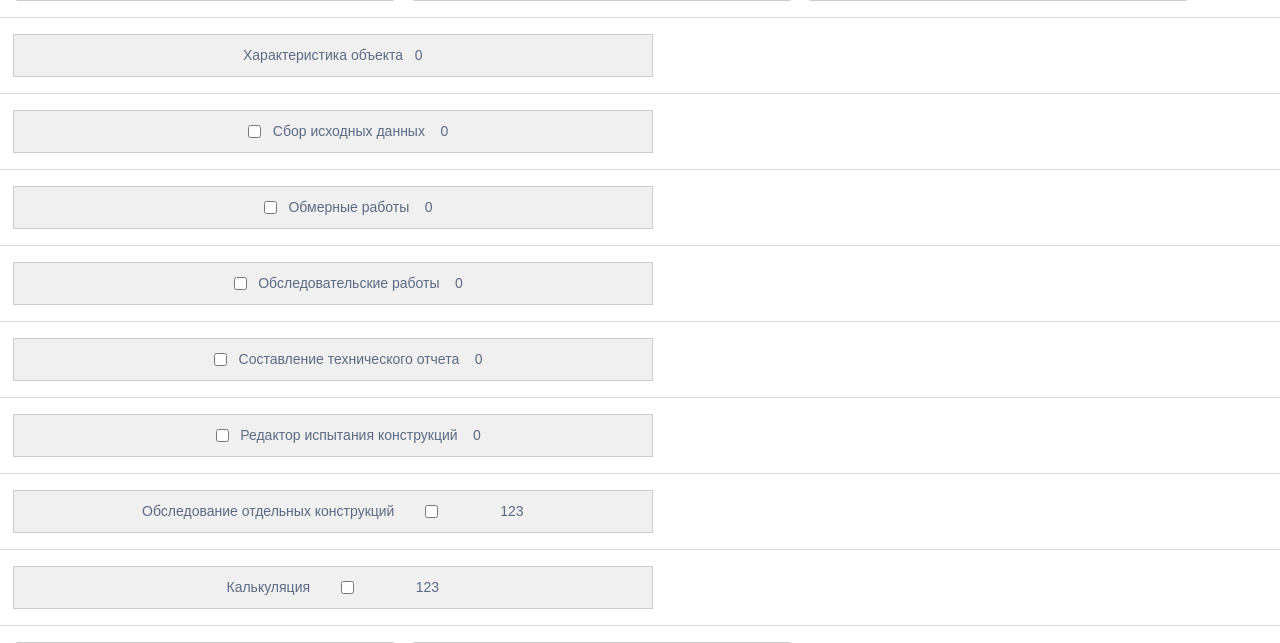
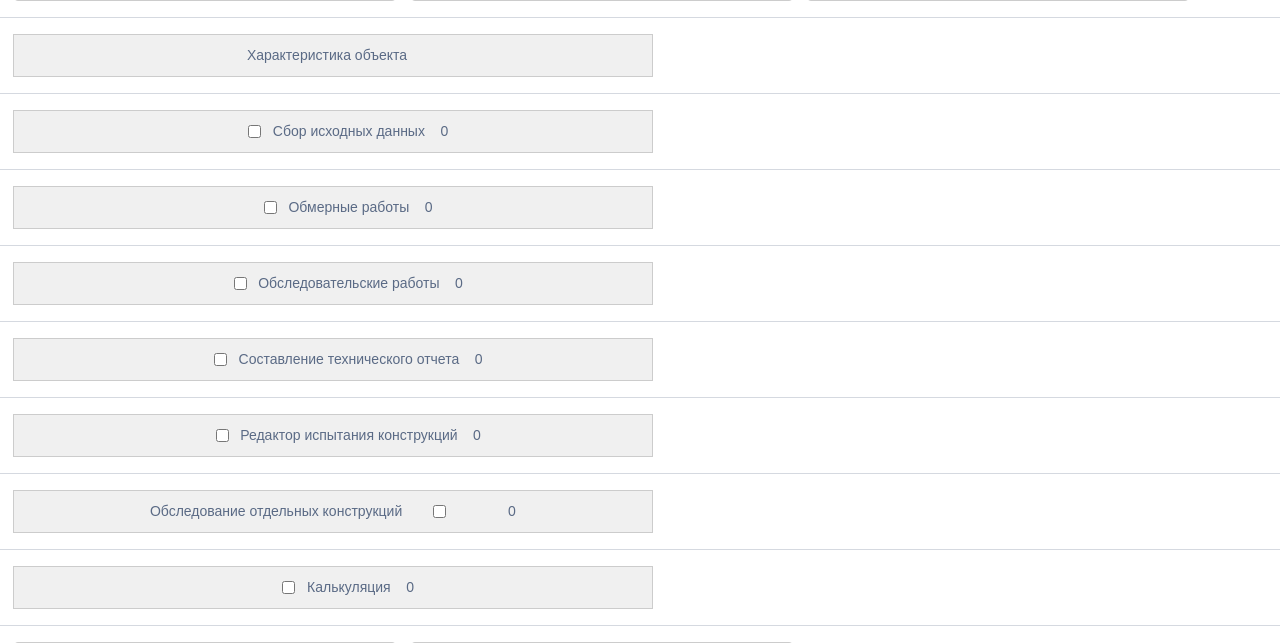
Before and after one commit to Nikitosia1996/iziscom, a PHP site: page /index.php?smetaPodryad in a window 1280 px wide. Shown: the part 652-1295 px from the top of the page. Run offline with PHP 8.4, Linux system fonts and the light colour scheme; data comes from the database, SQL or seed files in the repository; data that the repository does not hold is empty; some libraries are stand-ins or nearby versions.

Commit message:
калькуляция шапка

```diff
--- a/app/pages/smeta/smetaPodryad.php
+++ b/app/pages/smeta/smetaPodryad.php
@@ -8,6 +8,8 @@ $obsledRab = 0;
 $sostTech = 0;
 $redaktorCons = 0;
 $calculacia = 0;
+$calcalcres = 0;
+
 
 
 echo "<script>
@@ -439,7 +441,7 @@ echo "<script>
 
 
     <div class="nameforblock1" onclick="toggleDisplay('.nameforblock1', '.dndb');">Характеристика объекта&nbsp;&nbsp;&nbsp;<?php echo '<span class="harakteristikaObject" id="harakteristikaObject">';
-        echo $harakteristikaObject;
+     //   echo $harakteristikaObject;
         echo '</span>'; ?></div>
     <div class="dndb">
         <div class="position1">
@@ -993,7 +995,7 @@ echo "<script>
     <div class="nameforblock5" onclick="toggleDisplay('.nameforblock5', '.dndb5');"><input class="onCollap"
                                                                                            type="checkbox"
                                                                                            id="obsledCheck"
-                                                                                           name="sborDann" value="1" onchange="calculateK()">&nbsp;&nbsp;&nbsp;Обследовательские
+                                                                                           name="obsledCheck" value="1" onchange="calculateK()">&nbsp;&nbsp;&nbsp;Обследовательские
         работы &nbsp;&nbsp;&nbsp;<?php echo '<span class="sborIshodnihDannih" id="obsledRab">';
         echo $obsledRab;
         echo '</span>'; ?></div>
@@ -1424,7 +1426,7 @@ echo "<script>
 
 
     <!-- ------------------------------------------------------------------------------------------------------------------------------------------------------------ -->
-    <div class="nameforblock8" onclick="toggleDisplay('.nameforblock8', '.dndb8');">Обследование отдельных  конструкций <?php echo '<input onchange="calculateK()" class = "onCollap" type="checkbox" id="sborDann" name="sborDann" value="sborDann"> <span class="countRub">123</span>' ?></div>
+    <div class="nameforblock8" onclick="toggleDisplay('.nameforblock8', '.dndb8');">Обследование отдельных  конструкций <?php echo '<input onchange="calculateK()" class = "onCollap" type="checkbox" id="sborDann" name="sborDann" value="sborDann"> <span class="countRub">0</span>' ?></div>
     <div class="dndb8">
 
 
@@ -1771,7 +1773,11 @@ echo "<script>
     <hr>
     <!-- ------------------------------------------------------------------------------------------------------------------------------------------------------------ -->
     <div class="nameforblock9" onclick="toggleDisplay('.nameforblock9', '.dndb9');">
-        Калькуляция <?php echo '<input onchange="calculateK()" class = "onCollap" type="checkbox" id="sborDann" name="sborDann" value="sborDann"> <span class="countRub">123</span>' ?></div>
+        <?php echo '<input onchange="calculateK()" class = "onCollap" type="checkbox" id="calcalc" name="calcalc" value="1">
+&nbsp;&nbsp;&nbsp;Калькуляция &nbsp;&nbsp;&nbsp;
+<span class="calcalc" id="calcalcres">';
+        echo $calculacia;
+        echo '</span>'; ?></div>
     <div class="dndb9">
         <div class="position1">
             <div class="pos1">
@@ -2287,6 +2293,7 @@ echo "<script>
     let isSostTechOtchetCheck;
     let isRedaktorIspConstr;
     let isSborDann;
+    let isCalc;
 
 
     async function calculateK() {
@@ -2297,6 +2304,7 @@ echo "<script>
         isSostTechOtchetCheck = document.getElementById('sostTechOtchetCheck').checked;
         isRedaktorIspConstr = document.getElementById('redaktorIspConstr').checked;
         isSborDann = document.getElementById('sborDann').checked;
+        isCalc = document.getElementById('calcalc').checked;
 
 
         koefIshod = koefIshod == 0 ? 1 : koefIshod;
@@ -2333,7 +2341,7 @@ echo "<script>
             sumSosttech = koefSosttech1 * koefSosttech2 * costwork14 * k18ob * Vdiv100 * k18101 * ki242;
             console.log(sumSosttech + " =  koefSosttech1: " + koefSosttech1 + " koefSosttech2: " + koefSosttech2 + " costwork14: " + costwork14 + " K18ob:" + k18ob + " Vdiv100: " + Vdiv100 + " Vdiv100: " + Vdiv100 + " k18101: " + k18101 + " ki223: " + ki223);
         }
-        fullSumma = parseFloat(sumHarakter); //+ parseFloat(sumIshod) + parseFloat(sumObmer) + parseFloat(sumObsled) + parseFloat(sumSosttech) + parseFloat(sumRedaktor);
+        fullSumma = 0; //+ parseFloat(sumIshod) + parseFloat(sumObmer) + parseFloat(sumObsled) + parseFloat(sumSosttech) + parseFloat(sumRedaktor);
         if (isSborIshodnihDannihChecked) fullSumma += parseFloat(sumIshod);
         if (isObmerRabotyChecked) fullSumma += parseFloat(sumObmer);
         if (isObsledRabChecked) fullSumma += parseFloat(sumObsled);
@@ -2461,7 +2469,7 @@ echo "<script>
 
 
 
-        document.getElementById('harakteristikaObject').innerText = finalCoefficient.toFixed(3);
+        //document.getElementById('harakteristikaObject').innerText = finalCoefficient.toFixed(3);
         sumHarakter = finalCoefficient.toFixed(3);
 
         updateBuildingInfo();
--- a/js/global.js
+++ b/js/global.js
@@ -1138,6 +1138,7 @@ async function calcCalkulation() {
     calculacia = (parseFloat(response.trim()) * costwork14).toFixed(2);
 
     document.getElementById('harakteristikaObjectCalc').innerText = calculacia;
+    document.getElementById('calcalcres').innerText = calculacia;
     calculateK();
 
 
```
